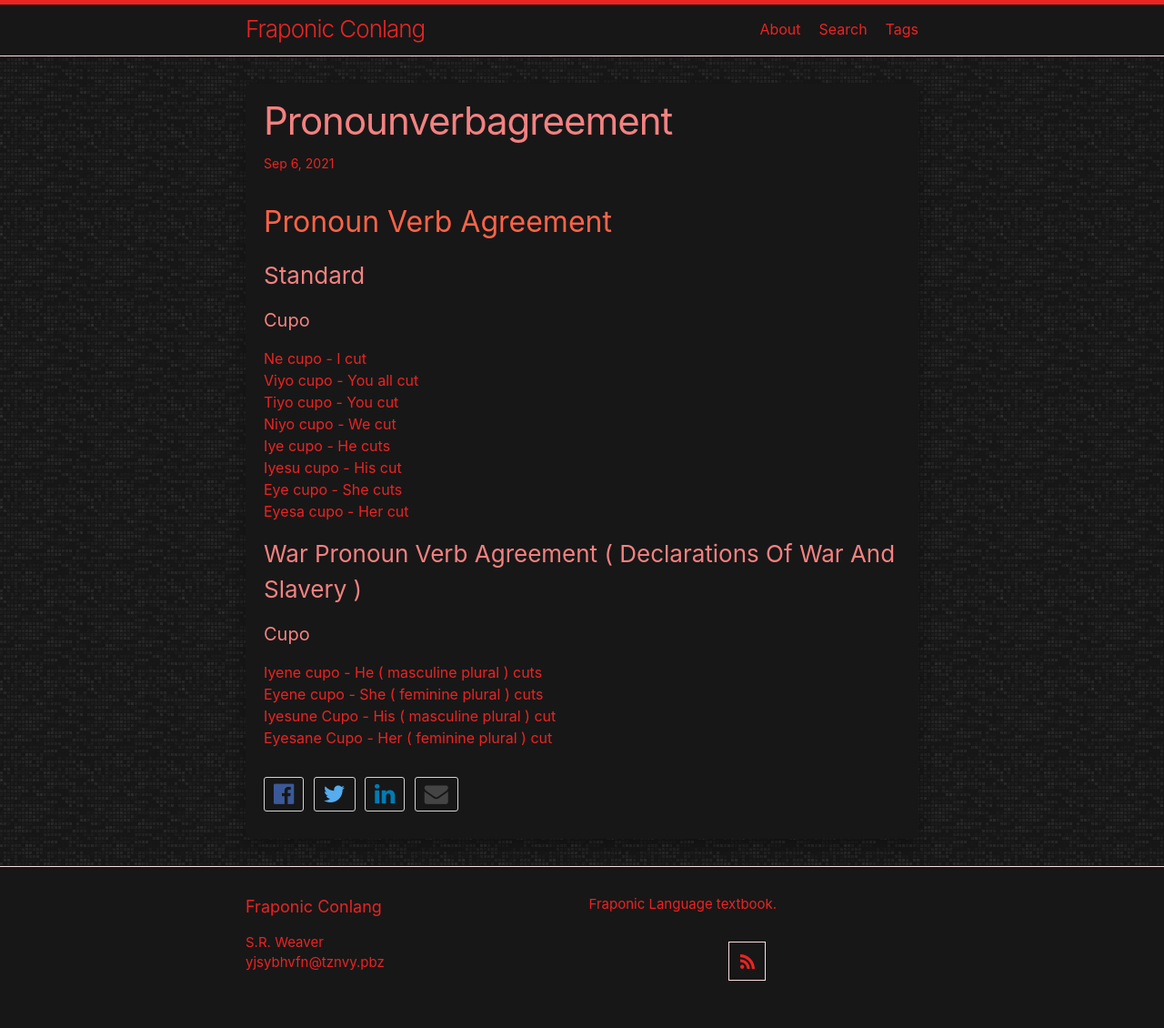
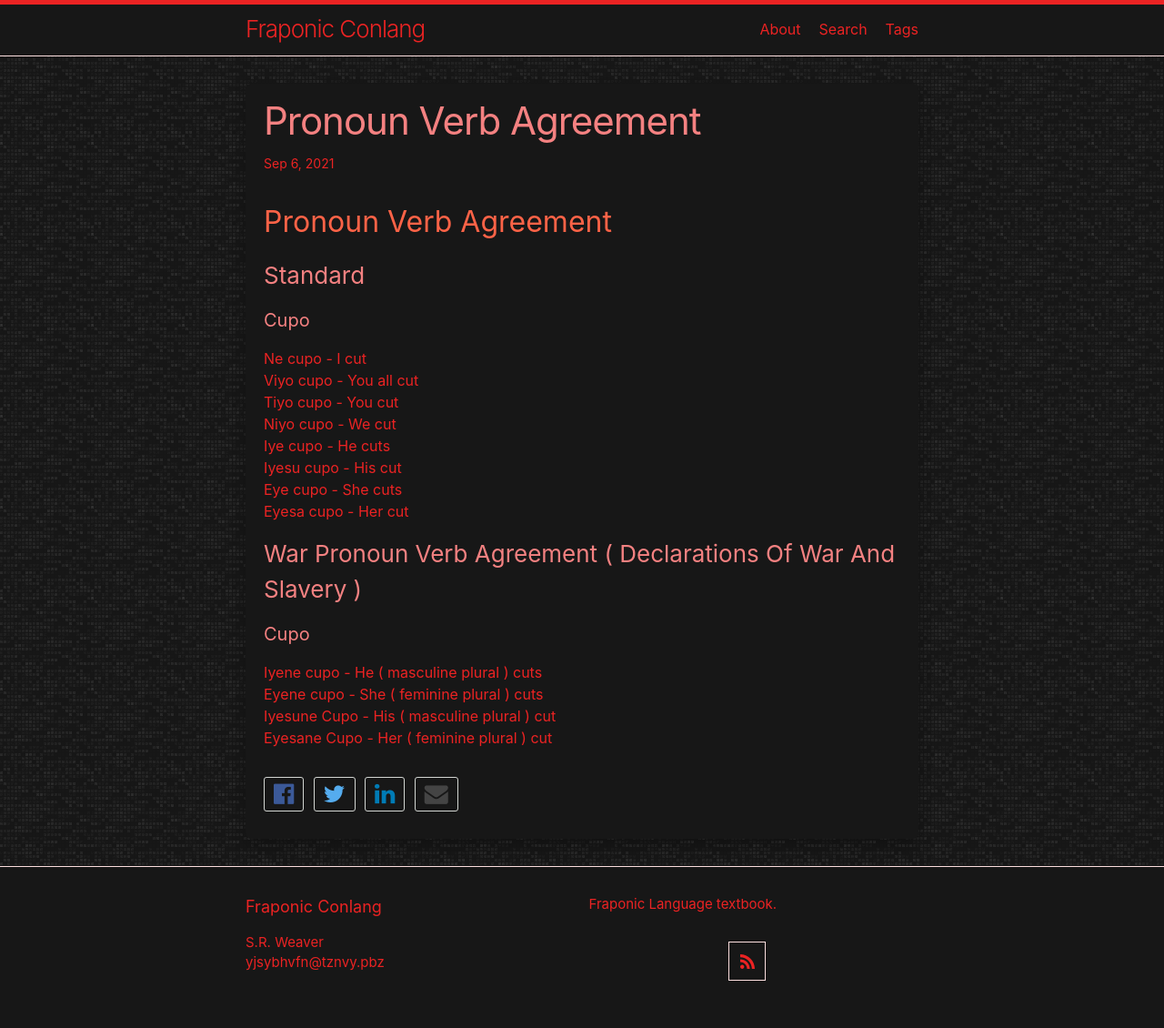
Before and after one commit to LWFlouisa/FraponicConlang, a Jekyll site: the page built from _posts/2021-09-06-pronounverbagreement.md, in a window 1280 px wide. Shown: the whole page at 91% size. Built offline with Jekyll 4.4.1, drawn with Linux system fonts in a browser that asks for light colours; our own code applies the rules of GitHub Pages for plain Markdown files.

Commit message:
Update 2021-09-06-pronounverbagreement.md

```diff
--- a/_posts/2021-09-06-pronounverbagreement.md
+++ b/_posts/2021-09-06-pronounverbagreement.md
@@ -1,3 +1,8 @@
+---
+layout: post
+title: Pronoun Verb Agreement
+catagories: pronounverbagreement
+---
 
 ## Pronoun Verb Agreement
 
```
